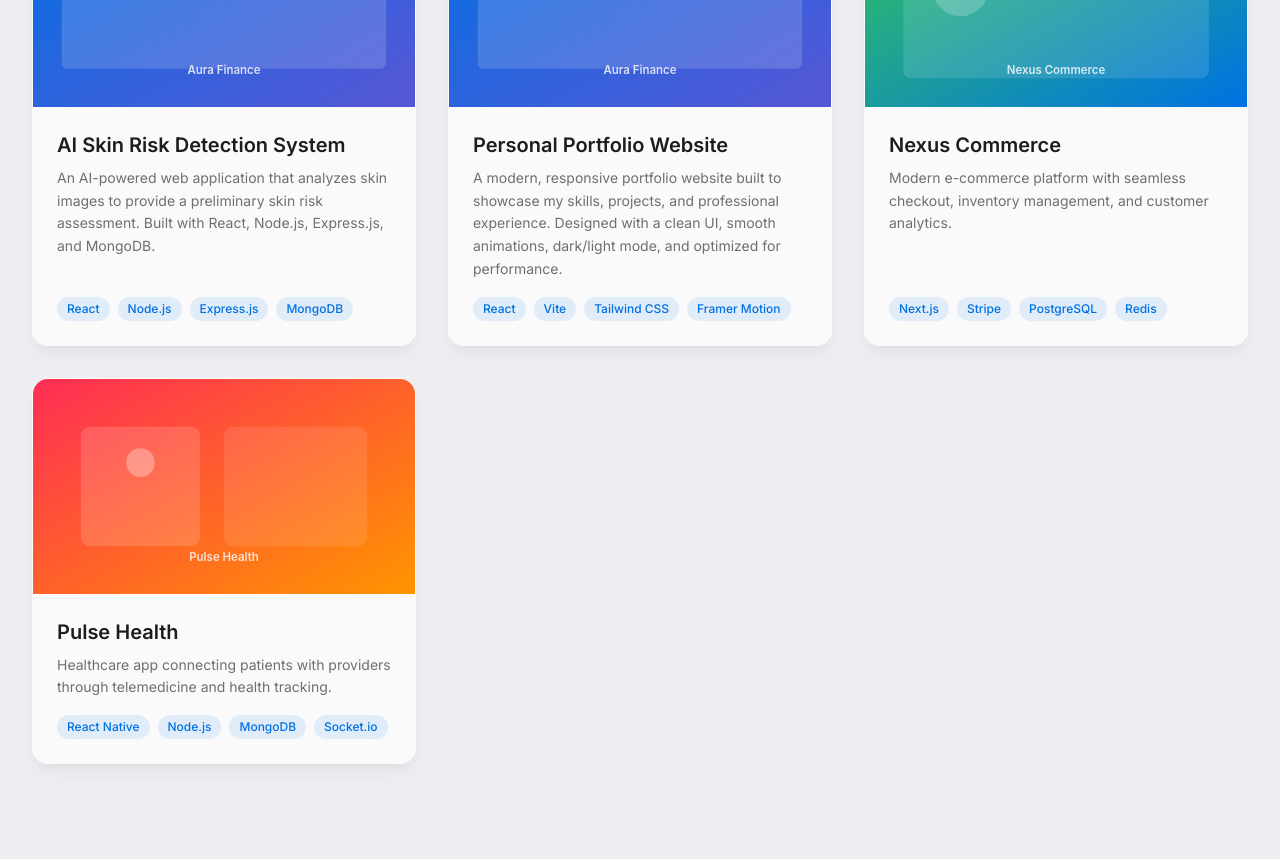
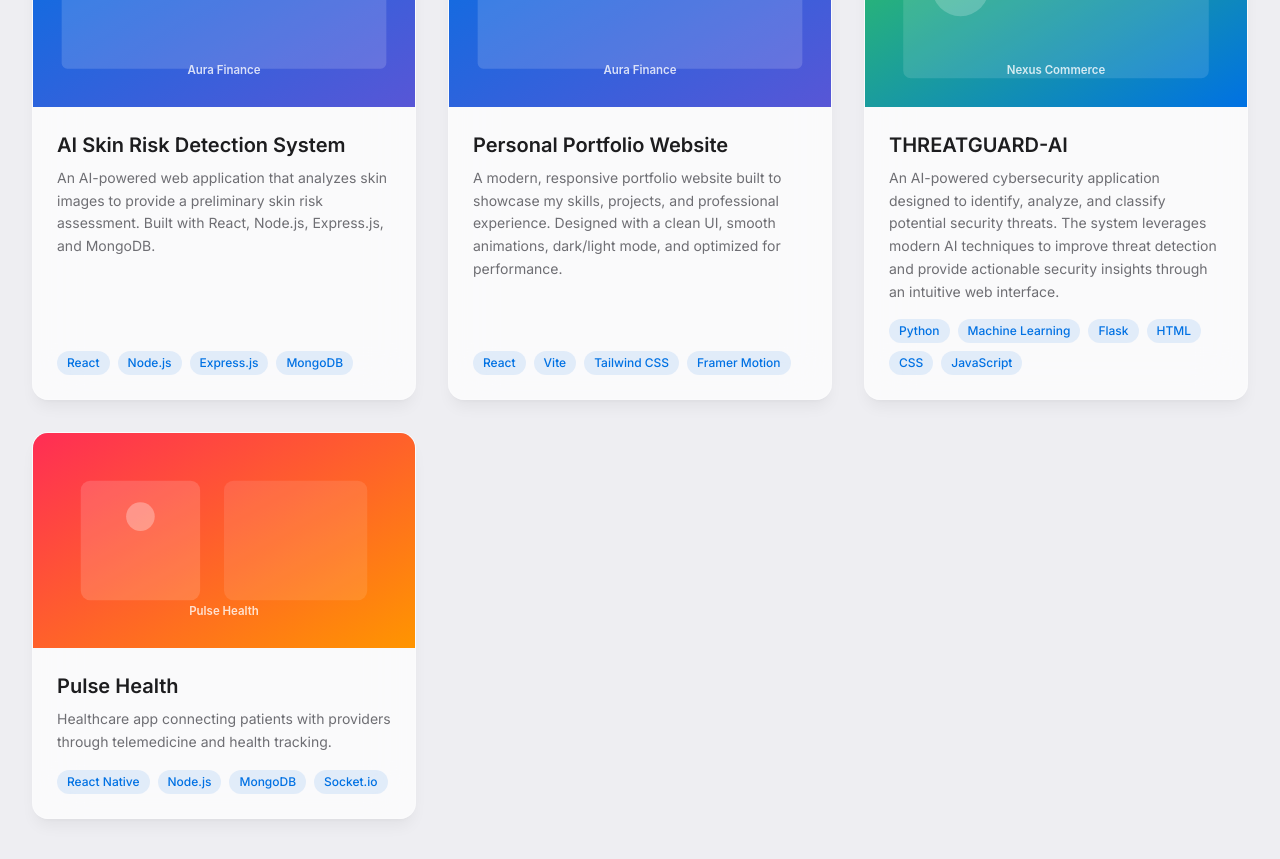
Before and after one commit to vishaalcibi-ops/my-portfolio, a React (Vite) app: page / in a window 1280 px wide. Shown: the part 4140-4999 px from the top of the page. Built offline with nearby package versions, Linux system fonts and the light colour scheme.

Commit message:
Updated portfolio projects and portfolio content

```diff
--- a/src/data/portfolioData.js
+++ b/src/data/portfolioData.js
@@ -98,13 +98,25 @@ export const projects = [
 },
 
  {
-    title: "Nexus Commerce",
+  title: "THREATGUARD-AI",
   description:
-      "Modern e-commerce platform with seamless checkout, inventory management, and customer analytics.",
+    "An AI-powered cybersecurity application designed to identify, analyze, and classify potential security threats. The system leverages modern AI techniques to improve threat detection and provide actionable security insights through an intuitive web interface.",
+
   image: "/assets/project-2.svg",
-    tags: ["Next.js", "Stripe", "PostgreSQL", "Redis"],
+
+  tags: [
+    "Python",
+    "Machine Learning",
+    "Flask",
+    "HTML",
+    "CSS",
+    "JavaScript"
+  ],
+
   liveUrl: "#",
-    githubUrl: "#",
+
+  githubUrl: "https://github.com/vishaalcibi-ops/THREATGUARD-AI",
+
   featured: true,
 },
 
```
Lines whose indentation alone changed are shown as unchanged.
